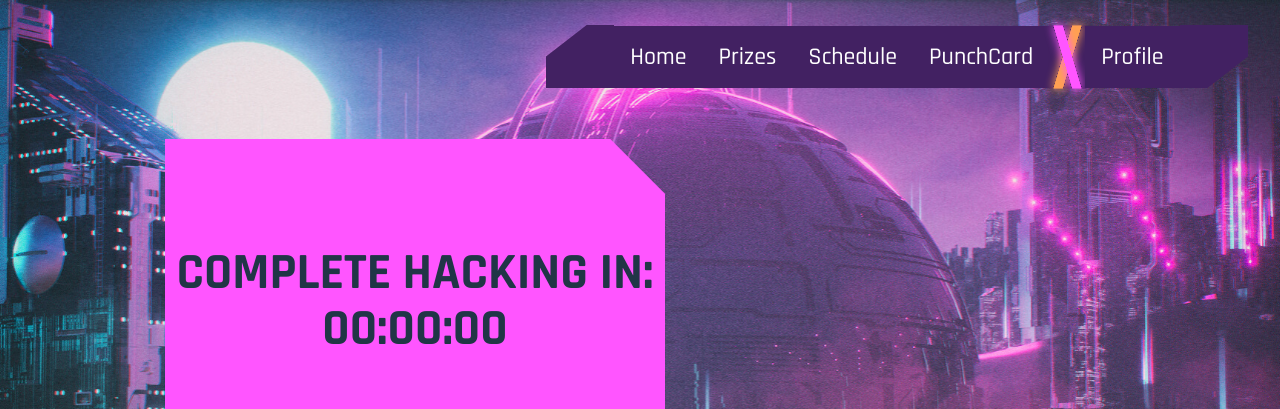
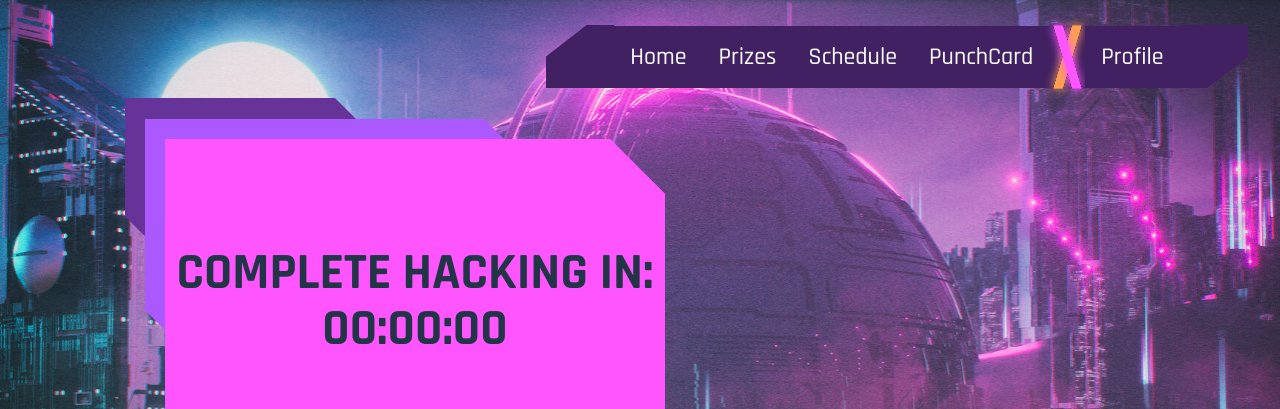
Before and after one commit to HackMerced/HackMerced-X-Live, a React (Vite) app: page / in a window 1280 px wide. Shown: the top 409 px of the page. Built offline with nearby package versions, Linux system fonts and the light colour scheme.

Commit message:
add animations

```diff
--- a/src/Components/CSS/MainPage.css
+++ b/src/Components/CSS/MainPage.css
@@ -2,8 +2,8 @@
     position: fixed;
     bottom: -600px;
     left: 70px;
+    animation: pop-up .8s ease-in-out forwards;
     z-index: 1000;
-    animation: pop-up .8s ease-in-out forwards;
 }
 
 @keyframes pop-up {
@@ -15,7 +15,6 @@
 .main-page-contian-panels {
     display: flex;
     width: 100%;
-    overflow: hidden;
     justify-content: center;
     align-items: center;
     position: relative;
@@ -49,6 +48,7 @@
     width: 100%;
     height: 100%;
     position: absolute;
+    z-index: 999;
 }
 
 .panel-text {
@@ -67,3 +67,40 @@
 .contain-announcments p {
     background: #AB58FF;
 }
+
+.purlple-medium-panel {
+    position: absolute;
+    top: -20px;
+    left: -20px;
+    z-index: 998;
+    animation: haptics 1s 0.5s ease-in-out infinite;
+}
+
+.darkpurlple-small-panel {
+    position: absolute;
+    top: -40px;
+    left: -40px;
+    animation: haptics2 1s 0.7s ease-in-out infinite;
+}
+
+@keyframes haptics {
+    0% {
+        top: -25px;
+        left: -25px;
+    }
+    100% {
+        top: -20px;
+        left: -20px;
+    }
+}
+
+@keyframes haptics2 {
+    0% {
+        top: -45px;
+        left: -45px;
+    }
+    100% {
+        top: -40px;
+        left: -40px;
+    }
+}
--- a/src/Components/MainPage.jsx
+++ b/src/Components/MainPage.jsx
@@ -8,6 +8,8 @@ function MainPage() {
         <div className="main-page-contian-panels">
           <div className="main-page-countdown-panel">
               <img src="/mainAssets/Countdown-Background.svg" alt="" className="panel-background" />
+              <img src="/mainAssets/purple.svg" alt="" className="purlple-medium-panel" />
+              <img src="/mainAssets/darkpurple.svg" alt="" className="darkpurlple-small-panel" />
               <div className="panel-text">
                 <h1>COMPLETE HACKING IN:</h1>
                 <h1>00:00:00</h1>
```
Also changed, not shown: public/mainAssets/darkpurple.svg (added), public/mainAssets/purple.svg (added).
